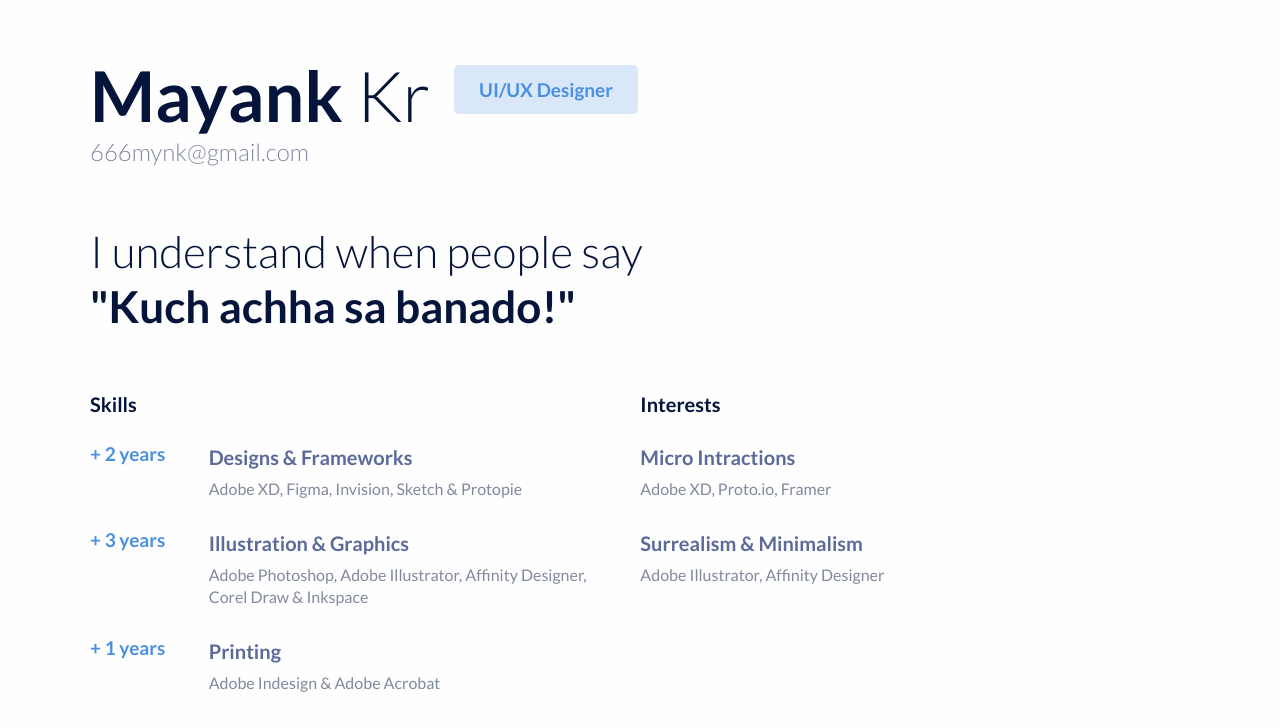
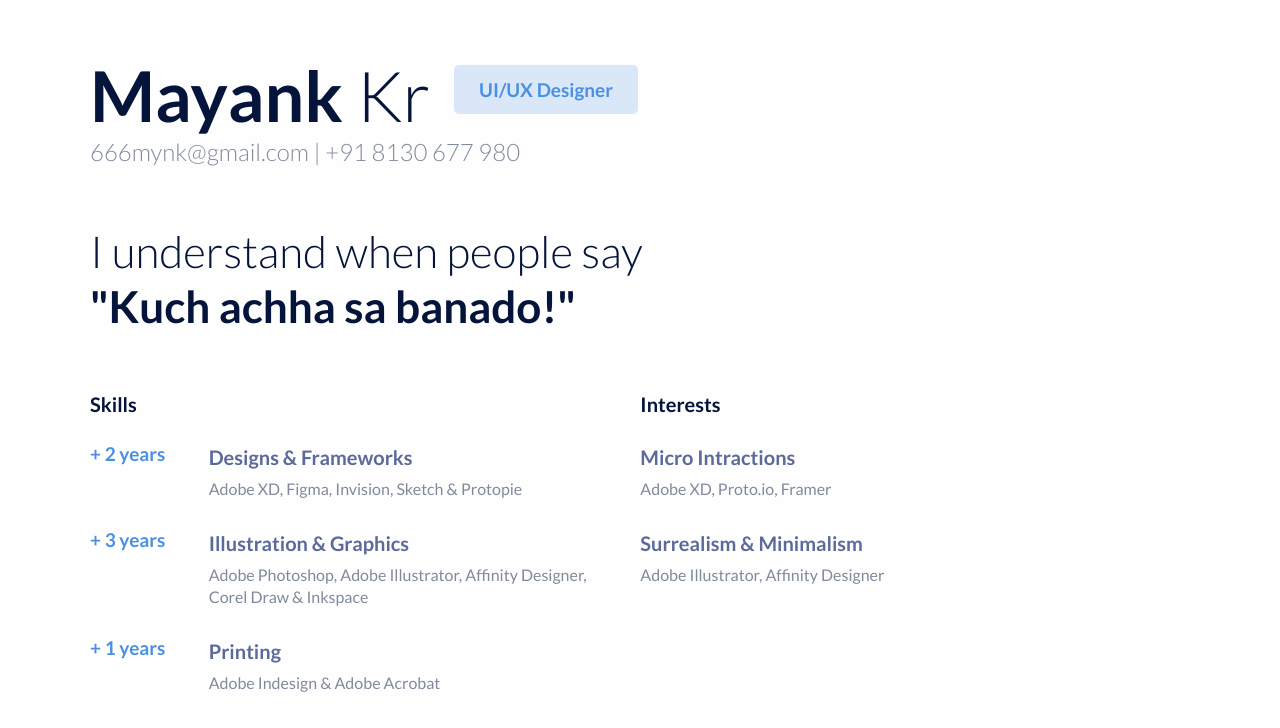
Before and after one commit to designinferno/Resume-Mayank, a plain HTML site: page index.html in a window 1280 px wide. Shown: the top 728 px of the page. Drawn offline with Linux system fonts and the light colour scheme.

Commit message:
Update index.html

```diff
--- a/index.html
+++ b/index.html
@@ -11,7 +11,7 @@
 		<div class="hero">
 			<h1 class="name"><strong>Mayank</strong> Kr</h1>
 			<span class="job-title">UI/UX Designer</span>
-			<span class="email">666mynk@gmail.com</span>
+			<span class="email">666mynk@gmail.com | +91 8130 677 980</span>
 
 			<h2 class="lead">I understand when people say
 				<br>
```
